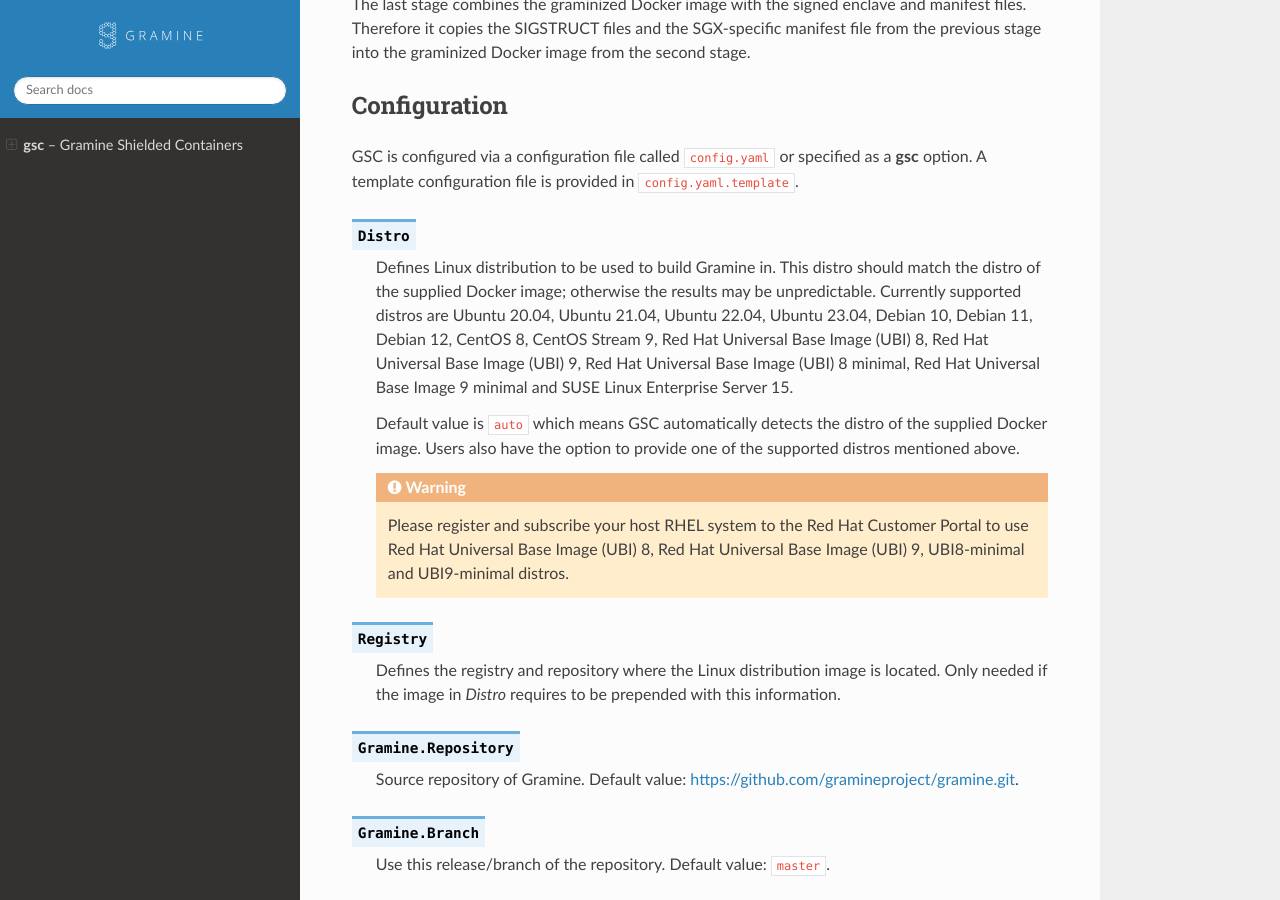
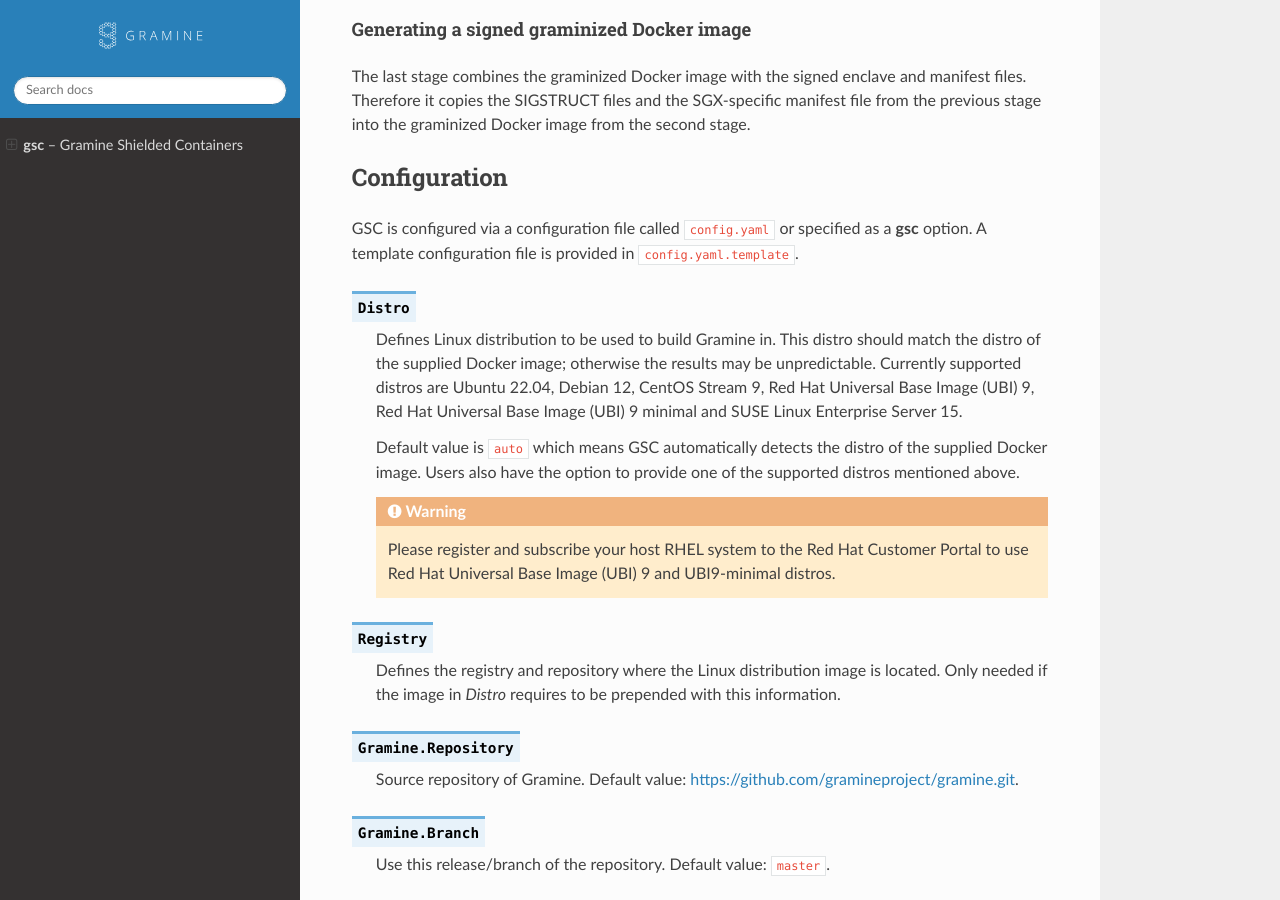
Before and after one commit to gramineproject/gsc, a Sphinx documentation site: the page built from Documentation/index.rst, in a window 1280 px wide and 900 px high, scrolled down 5912 px. Built offline with Sphinx 7.4.7 and the Read the Docs theme 3.1.0, drawn with Linux system fonts in a browser that asks for light colours; some of the changed text lies outside the part shown.

Commit message:
fixup! Remove support for older distros
Signed-off-by: Adarsh Anand <adarsh.anand@intel.com>

```diff
--- a/Documentation/index.rst
+++ b/Documentation/index.rst
@@ -321,11 +324,9 @@ in :file:`config.yaml.template`.
 
    Defines Linux distribution to be used to build Gramine in. This distro should
    match the distro of the supplied Docker image; otherwise the results may be
-   unpredictable. Currently supported distros are Ubuntu 20.04, Ubuntu 21.04,
-   Ubuntu 22.04, Ubuntu 23.04, Debian 10, Debian 11, Debian 12, CentOS 8, CentOS
-   Stream 9, Red Hat Universal Base Image (UBI) 8, Red Hat Universal Base Image
-   (UBI) 9, Red Hat Universal Base Image (UBI) 8 minimal, Red Hat Universal Base Image
-   9 minimal and SUSE Linux Enterprise Server 15.
+   unpredictable. Currently supported distros are Ubuntu 22.04, Debian 12, CentOS
+   Stream 9, Red Hat Universal Base Image (UBI) 9, Red Hat Universal Base Image
+   (UBI) 9 minimal and SUSE Linux Enterprise Server 15.
 
    Default value is ``auto`` which means GSC automatically detects the distro
    of the supplied Docker image. Users also have the option to provide one of
@@ -333,8 +334,7 @@ in :file:`config.yaml.template`.
 
    .. warning::
       Please register and subscribe your host RHEL system to the Red Hat
-      Customer Portal to use Red Hat Universal Base Image (UBI) 8, Red Hat
-      Universal Base Image (UBI) 9, UBI8-minimal and UBI9-minimal distros.
+      Customer Portal to use Red Hat Universal Base Image (UBI) 9 and UBI9-minimal distros.
 
 .. describe:: Registry
 
```
Also changed, not shown: other parts of Documentation/index.rst (+3 -0 lines), 5 other files.
